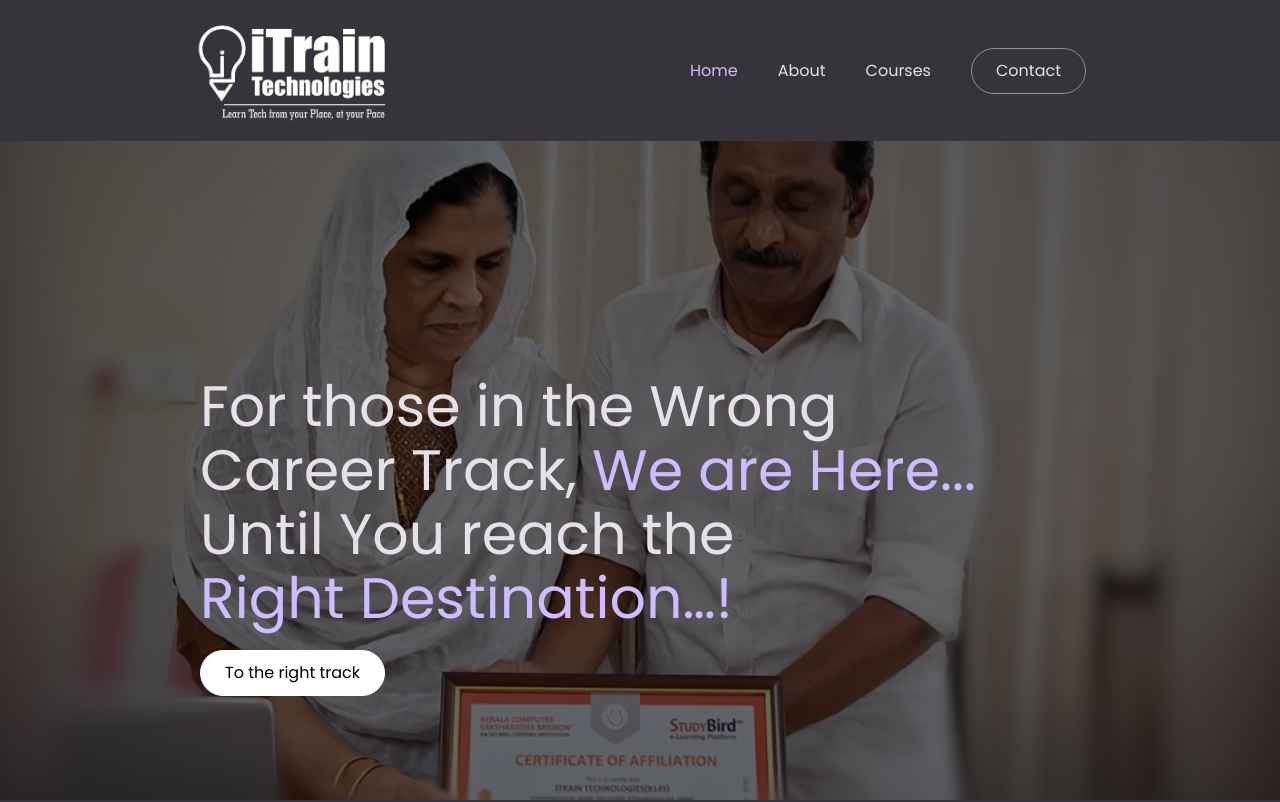
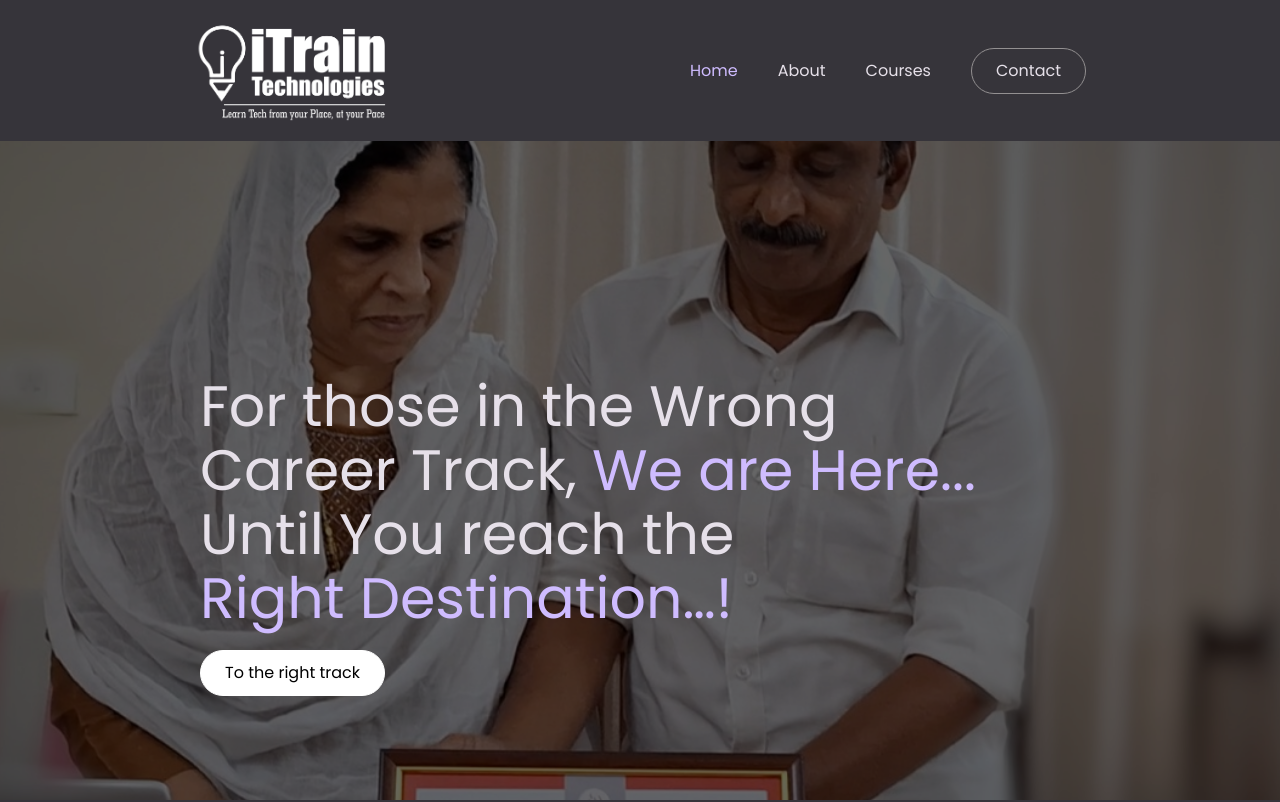
Before and after one commit to NoTimeInnovations/iTrain, a Next.js app: page / in a window 1280 px wide. Shown: the top 802 px of the page. Built offline with nearby package versions, Linux system fonts and the light colour scheme.

Commit message:
home hero bg changed from background image to next image

```diff
--- a/src/components/common/Header.jsx
+++ b/src/components/common/Header.jsx
@@ -55,7 +55,7 @@ const Header = () => {
           alt="i train logo"
           width={200}
           height={200}
-          loading="eager"
+          loading="lazy"
           className="w-[150px] lg:w-[200px]"
         />
       </Link>
--- a/src/components/homePage/HeroSection.jsx
+++ b/src/components/homePage/HeroSection.jsx
@@ -3,18 +3,28 @@ import Header from "../common/Header";
 import Section from "../common/Section";
 import Button from "../common/Button";
 import Link from "next/link";
+import bgImage from "../../../public/images/HeroSection/image_edit.png";
+import Image from "next/image";
 
 const HeroSection = ({ id }) => {
   return (
-    <Section
-      id={id}
-      className={`grid grid-rows-[min-content,1fr] bg-[url('/images/HeroSection/image_edit.png')] home-bg-pos`}
-    >
+    <Section id={id} className={`grid grid-rows-[min-content,1fr]`}>
       <Header />
 
+      {/* main contents  */}
+      <div className="relative overflow-hidden">
+        {/* background image  */}
+        <Image
+          src={bgImage}
+          alt="bg"
+          fill
+          placeholder="blur"
+          loading="lazy"
+          className="object-cover home-bg-pos"
+        />
 
-      {/* main contents  */}
-      <div className="backdrop-brightness-[40%] p-5 md:px-20 lg:px-40 xl:px-[200px] flex flex-col justify-center gap-5 ">
+        {/* contents  */}
+        <div className="backdrop-brightness-[40%] p-5 md:px-20 lg:px-40 xl:px-[200px] flex flex-col justify-center gap-5 h-full w-full">
           {/* center text  */}
           <p className="text-[27px] md:text-[40px] xl:text-[57px] xl:leading-[64px] tracking-[-0.25%] text-textColor xl:mt-32">
             For those in the Wrong <br className="hidden md:block" /> Career
@@ -36,6 +46,7 @@ const HeroSection = ({ id }) => {
             </Button>
           </Link>
         </div>
+      </div>
     </Section>
   );
 };
--- a/src/styles/globals.css
+++ b/src/styles/globals.css
@@ -10,8 +10,7 @@
 }
 
 .home-bg-pos{
-  background-position: 48% 40%;
-  background-size: auto 160%;
+  scale: 180%;
 }
 
 
@@ -29,6 +28,12 @@
 
   .green-bg-pos{
     background-position: 50% 50%;
+  }
+}
+
+@media screen and (min-width : 1440px) {
+  .home-bg-pos{
+    scale:130%;
   }
 }
 
```
Lines whose indentation alone changed are shown as unchanged.
